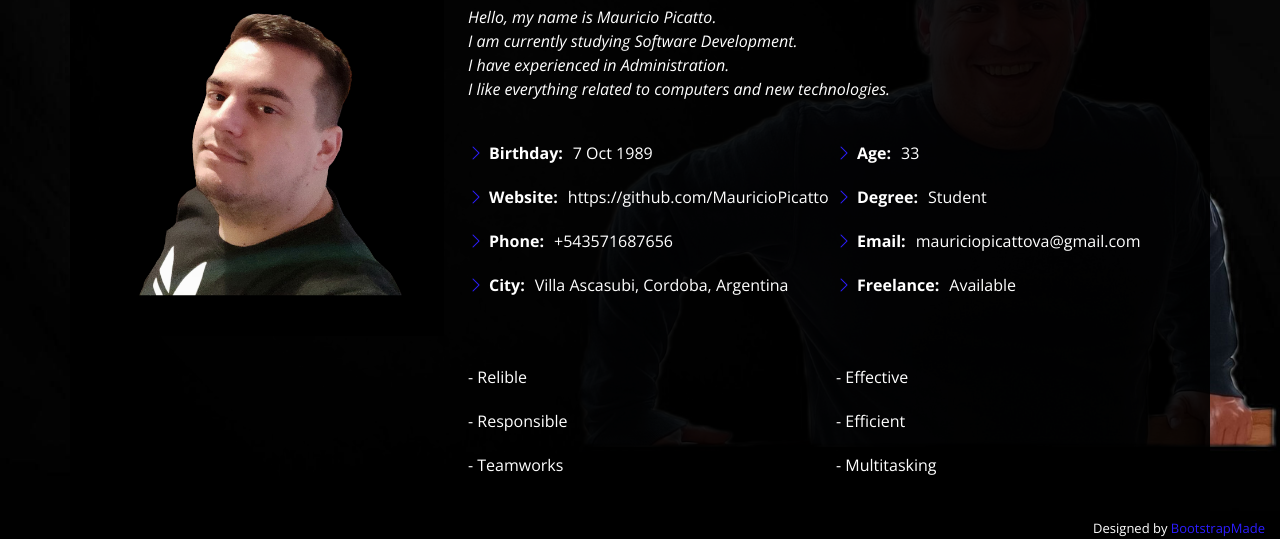
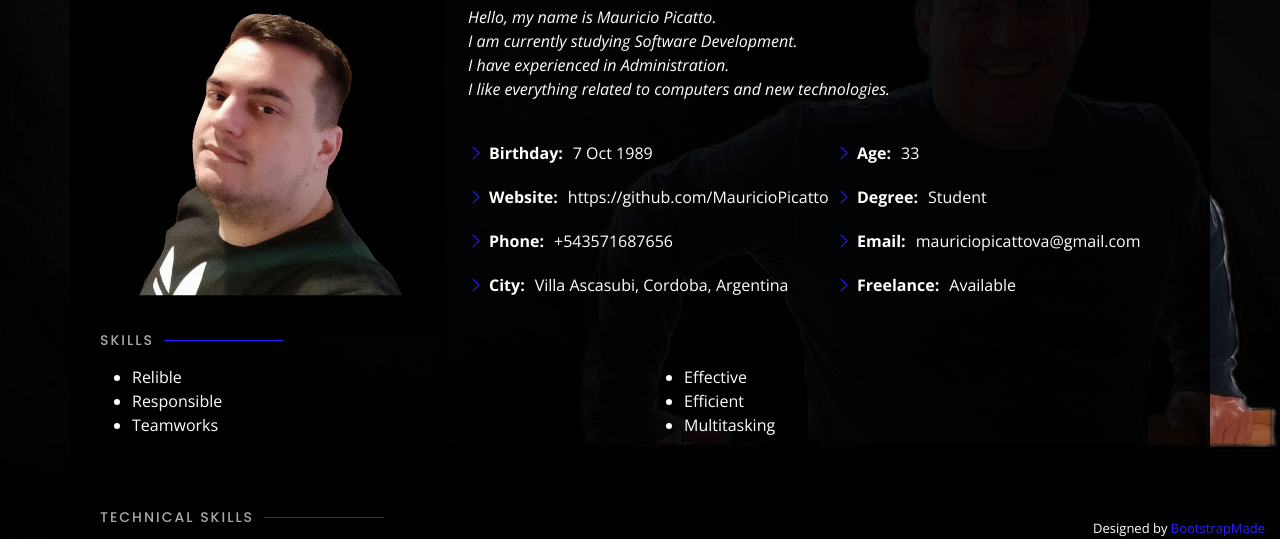
Before and after one commit to MauricioPicatto/Portfolio, a plain HTML site: page index.html in a window 1280 px wide. Both pictures are taken after a click on the link "About". Shown: the part 247-786 px from the top of the page. Drawn offline with nearby package versions, Linux system fonts and the light colour scheme.

Commit message:
Add files via upload

```diff
--- a/index.html
+++ b/index.html
@@ -100,13 +100,7 @@
                 <li><i class="bi bi-chevron-right"></i> <strong>Website:</strong> <span>https://github.com/MauricioPicatto</span></li>
                 <li><i class="bi bi-chevron-right"></i> <strong>Phone:</strong> <span>+543571687656</span></li>
                 <li><i class="bi bi-chevron-right"></i> <strong>City:</strong> <span>Villa Ascasubi, Cordoba, Argentina</span></li>
-                <br>
-                <br>
-                <li>- Relible</li>
-                <li>- Responsible</li>
-                <li>- Teamworks</li>
-
-              </ul>
+               </ul>
             </div>
             <div class="col-lg-6">
               <ul>
@@ -114,16 +108,32 @@
                 <li><i class="bi bi-chevron-right"></i> <strong>Degree:</strong> <span>Student</span></li>
                 <li><i class="bi bi-chevron-right"></i> <strong>Email:</strong> <span>mauriciopicattova@gmail.com</span></li>
                 <li><i class="bi bi-chevron-right"></i> <strong>Freelance:</strong> <span>Available</span></li>
-                <br>
-                <br>
-                <li>- Effective</li>
-                <li>- Efficient</li>
-                <li>- Multitasking</li>
               </ul>
             </div>
           </div>
         </div>
       </div>
+      <div class="section-title">
+        <h2>Skills</h2>
+      </div>
+      <div class="row">
+        <div class="col-lg-6">
+          <ul>
+            <li>Relible</li>
+            <li>Responsible</li>
+            <li>Teamworks</li>
+
+          </ul>
+        </div>
+        <div class="col-lg-6">
+          <ul>
+            <li>Effective</li>
+            <li>Efficient</li>
+            <li>Multitasking</li>
+          </ul>
+        </div>
+      </div>
+
 
     </div><!-- End About Me -->
 
@@ -131,7 +141,7 @@
     <div class="skills container">
 
       <div class="section-title">
-        <h2>Skills</h2>
+        <h2>Technical Skills</h2>
       </div>
 
       <div class="row skills-content">
```
